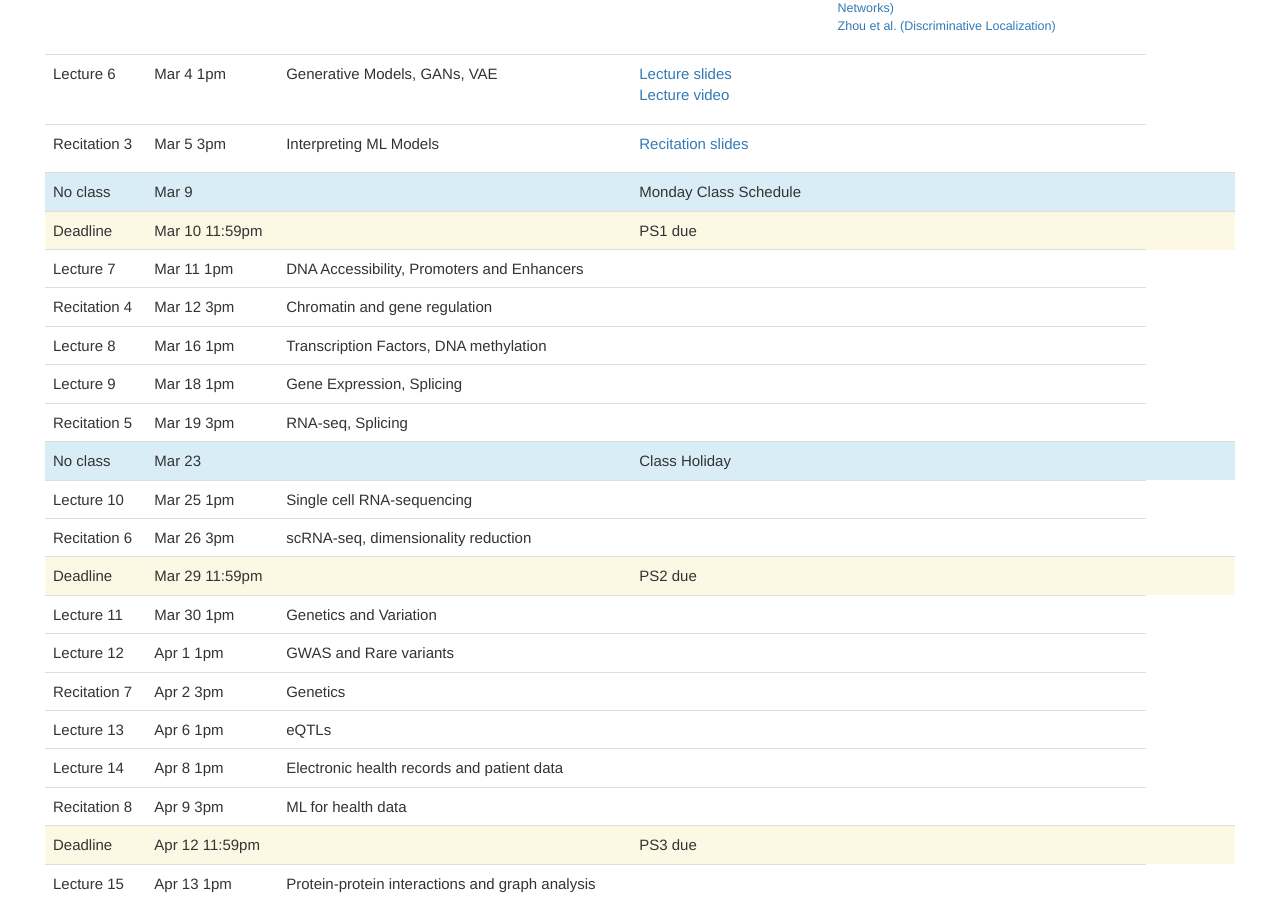
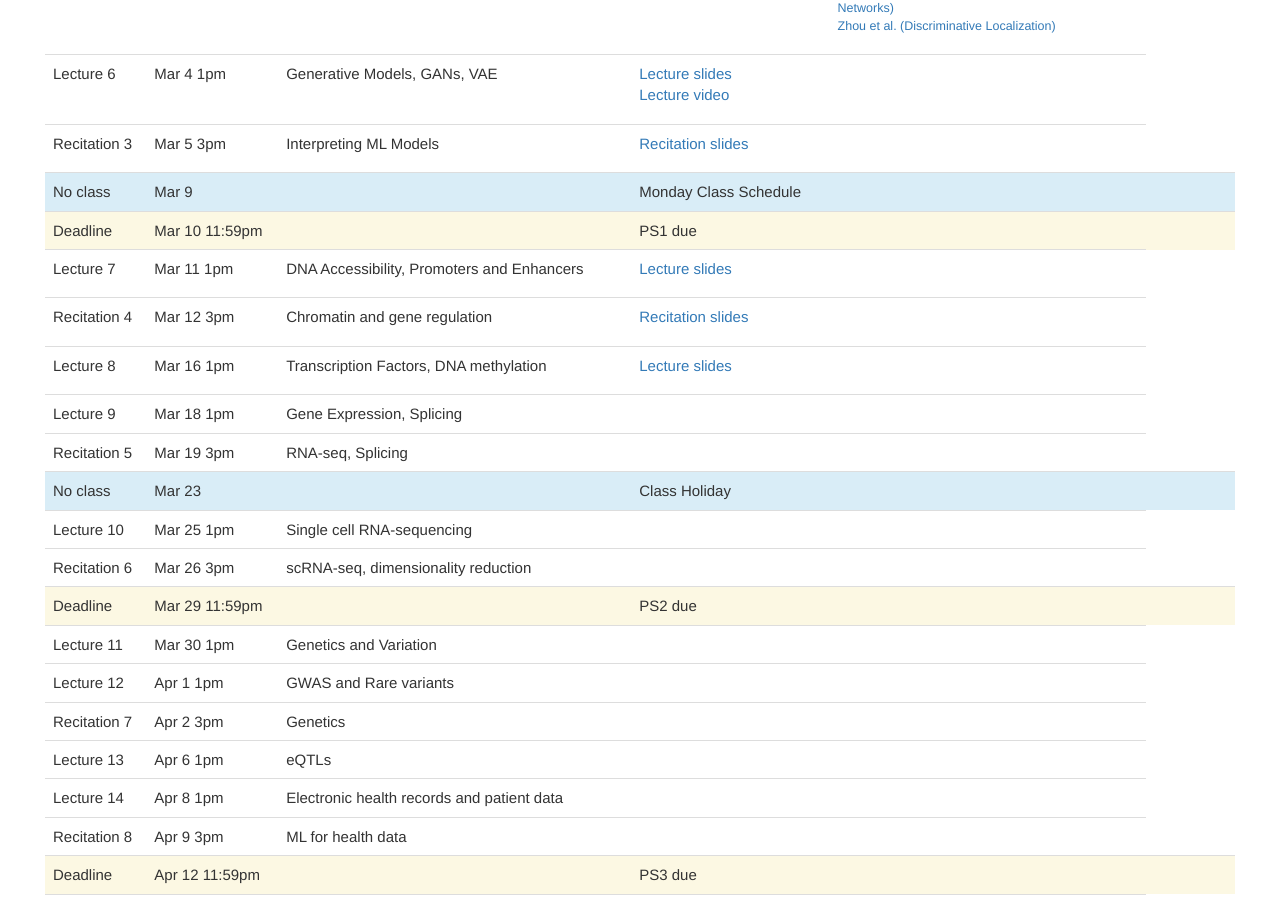
Before and after one commit to mit6874/mit6874.github.io, a Jekyll site: the page built from index.html, in a window 1280 px wide and 900 px high, scrolled down 1370 px. Built offline with Jekyll 4.4.1, drawn with Linux system fonts in a browser that asks for light colours; nearby versions of some CDN libraries.

Commit message:
update thru l08

```diff
--- a/index.html
+++ b/index.html
@@ -178,21 +178,29 @@ layout: default
             <td>Lecture 7</td>
             <td>Mar 11 1pm</td>
             <td>DNA Accessibility, Promoters and Enhancers</td>
-            <td></td>
+            <td><ul>
+                    <li><a href="assets/sp2021/slides/l07.pdf">Lecture slides</a></li>
+                </ul>
+            </td>
             <td></td>
         </tr>
         <tr>
             <td>Recitation 4</td>
             <td>Mar 12 3pm</td>
             <td>Chromatin and gene regulation</td>
-            <td></td>
+            <td><ul>
+                    <li><a href="assets/sp2021/recitations/r04.pdf">Recitation slides</a></li>
+                </ul></td>
             <td></td>
         </tr>
         <tr>
             <td>Lecture 8</td>
             <td>Mar 16 1pm</td>
             <td>Transcription Factors, DNA methylation</td>
-            <td></td>
+            <td><ul>
+                    <li><a href="assets/sp2021/slides/l08.pdf">Lecture slides</a></li>
+                </ul>
+            </td>
             <td></td>
         </tr>
         <tr>
```
Also changed, not shown: 7 other files.
